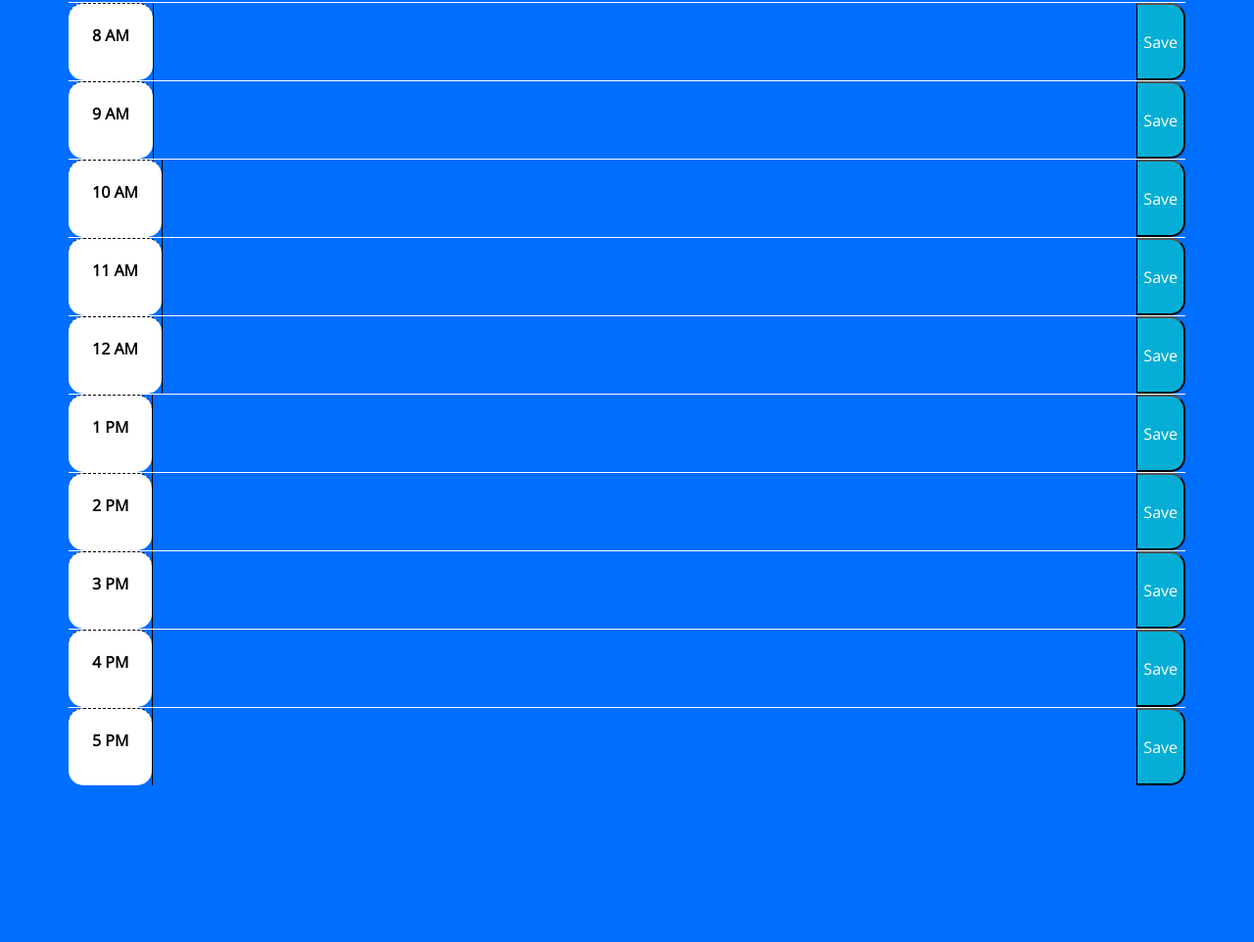
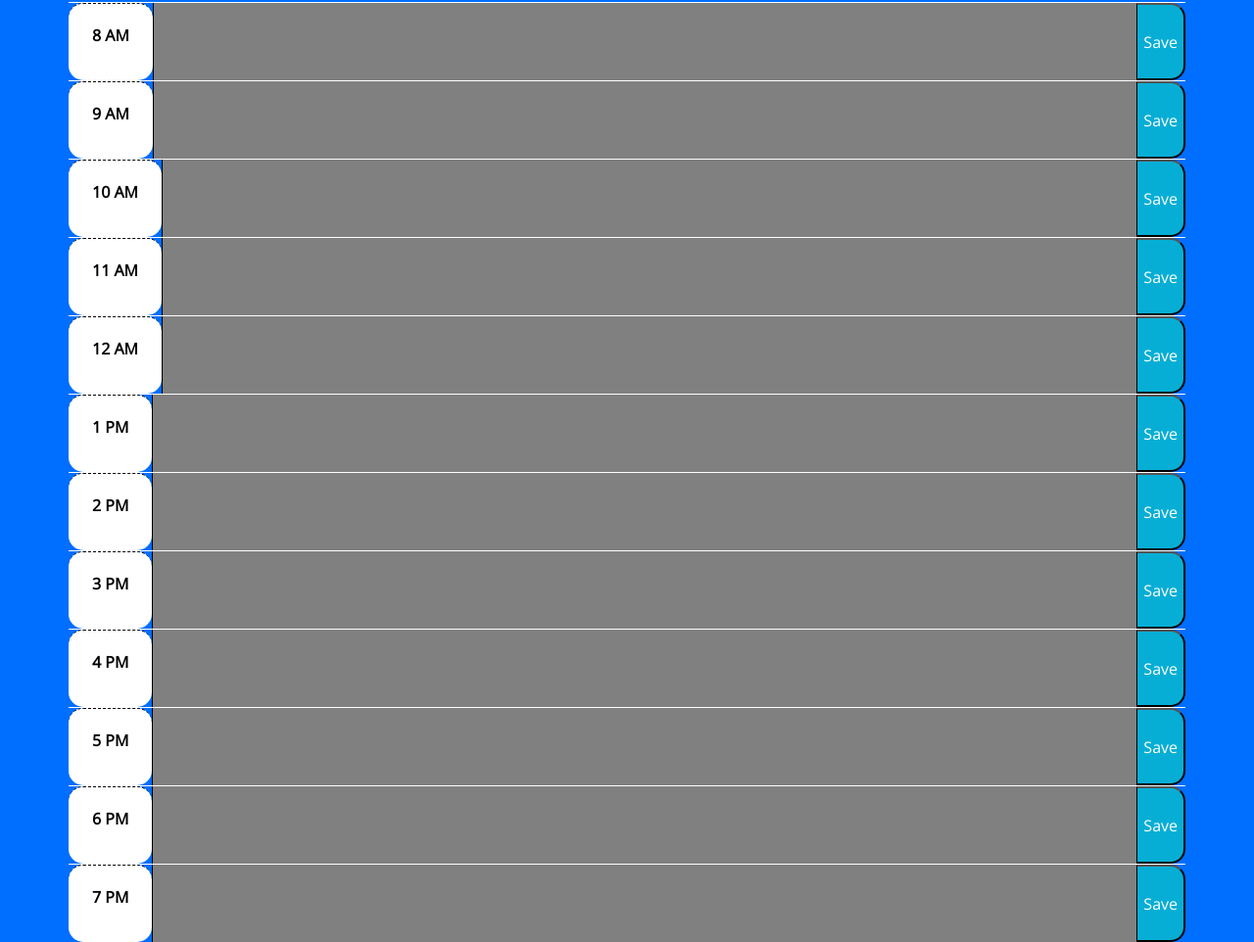
Before and after one commit to LardexTheLarge/Work-Day-Scheduler, a plain HTML site: page index.html in a window 1280 px wide. Shown: the part 334-1296 px from the top of the page at 98% size. Before the commit the page ends 1136 px from the top, so only its background shows below. Drawn offline with nearby package versions, Linux system fonts and the light colour scheme.

Commit message:
updated js file

```diff
--- a/assets/script.js
+++ b/assets/script.js
@@ -8,17 +8,28 @@ var today = moment().format("dddd, MMMM Do YYYY, h a");
 $("#currentDay").text(today);
 
 function renderLastTask() {
-  var keyID = [8, 9, 10, 11, 12, 1, 2, 3, 4, 5];
-  //the value of timeslot gets taken from the local storage
-  $(".timeslot").val(JSON.parse(localStorage.getItem(keyID))); //Get
+  //the value of timeslot gets taken from the local storage and put in the
+  //correct time spot
+  for (let i = 1; i <= 12; i++) {
+    var keyValue = JSON.parse(localStorage.getItem(i));
+    console.log(keyValue);
+    $("#text-area-" + i).val(keyValue);
 
-  //displays the key to the textArea
-  textArea.text(keyID);
+    if (moment().format("h") == i) {
+      textArea.css("background-color", "redorange");
+    } else if (moment().format("h") < i) {
+      textArea.css("background-color", "gray");
+    } else if (moment().format("h") > i) {
+      textArea.css("background-color", "green");
+    }
+    console.log(moment().format("h") == i);
+  }
 }
 
 //saves text area when clicked
 saveBtn.on("click", function () {
   console.log("I was clicked");
+  //
   var slotId = this.id.split("-")[1];
   console.log(slotId);
 
@@ -27,5 +38,4 @@ saveBtn.on("click", function () {
 
   renderLastTask();
 });
-
 renderLastTask();
--- a/index.html
+++ b/index.html
@@ -80,6 +80,16 @@
         <textarea class="description col timeslot" id="text-area-5"></textarea>
         <button class="saveBtn" id="save-5">Save</button>
       </div>
+      <div class="row">
+        <div class="hour time-block font-weight-bold p-4">6 PM</div>
+        <textarea class="description col timeslot" id="text-area-6"></textarea>
+        <button class="saveBtn" id="save-6">Save</button>
+      </div>
+      <div class="row">
+        <div class="hour time-block font-weight-bold p-4">7 PM</div>
+        <textarea class="description col timeslot" id="text-area-7"></textarea>
+        <button class="saveBtn" id="save-7">Save</button>
+      </div>
     </div>
 
     <script src="https://cdnjs.cloudflare.com/ajax/libs/jquery/3.2.1/jquery.min.js"></script>
```
Also changed, not shown: assets/plan.txt.
